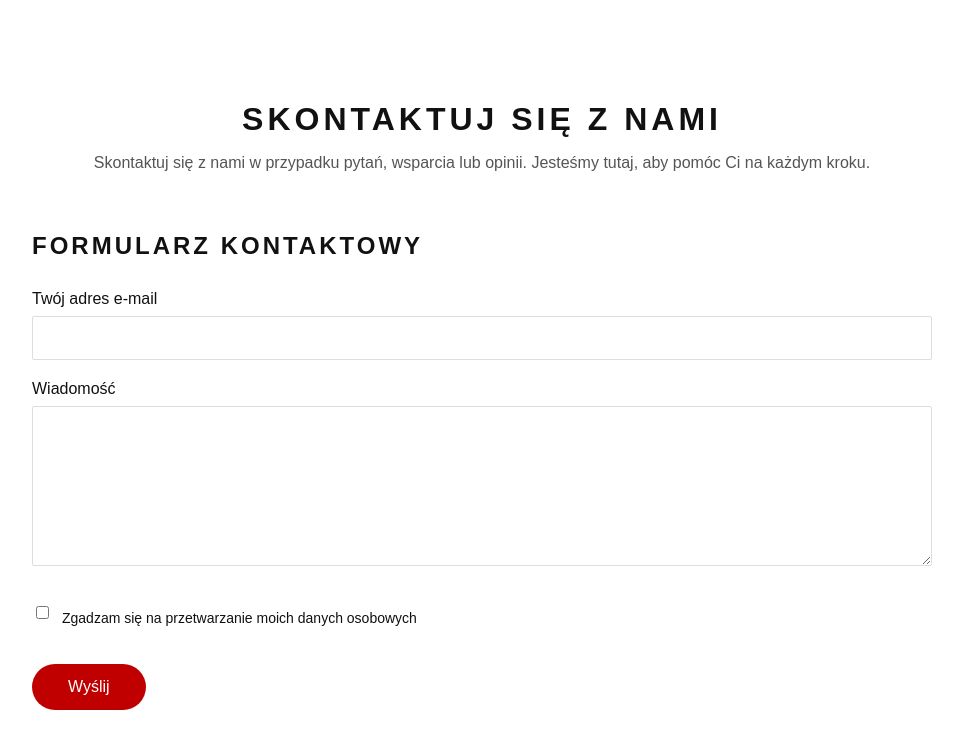
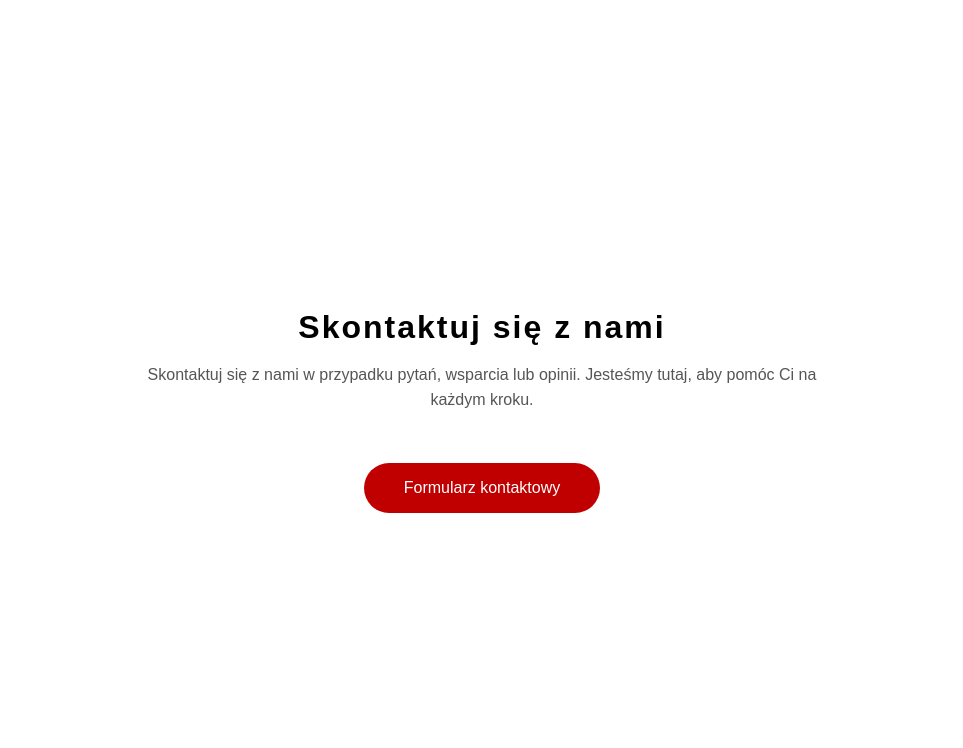
Before and after one commit to kapi26055/zplogistic.pl, a plain HTML site: page kontakt.html in a window 1280 px wide. Shown: the whole page, without its empty margins (158-1121 px from the left). Drawn offline with Linux system fonts and the light colour scheme.

Commit message:
Update kontakt.html

```diff
--- a/kontakt.html
+++ b/kontakt.html
@@ -1,166 +1,69 @@
 <!DOCTYPE html>
 <html lang="pl">
 <head>
-  <meta charset="UTF-8" />
-  <meta name="viewport" content="width=device-width, initial-scale=1.0" />
+  <meta charset="UTF-8">
+  <meta name="viewport" content="width=device-width, initial-scale=1.0">
   <title>Kontakt | ZP Logistic</title>
 
   <style>
-    body {
-      margin: 0;
+    body{
+      margin:0;
       font-family: Arial, Helvetica, sans-serif;
-      background: #ffffff;
-      color: #111;
+      background:#fff;
+      min-height:100vh;
+      display:flex;
+      justify-content:center;
+      align-items:center;
     }
-
-    .container {
-      max-width: 900px;
-      margin: 0 auto;
-      padding: 80px 20px 120px;
+    .container{
+      text-align:center;
+      max-width:700px;
+      padding:40px 20px;
     }
-
-    h1 {
-      text-align: center;
-      letter-spacing: 4px;
-      margin-bottom: 10px;
+    h1{
+      margin-bottom:10px;
+      letter-spacing:2px;
     }
-
-    .subtitle {
-      text-align: center;
-      color: #555;
-      margin-bottom: 60px;
+    .subtitle{
+      color:#555;
+      margin-bottom:50px;
+      line-height:1.6;
     }
-
-    h2 {
-      letter-spacing: 3px;
-      margin-bottom: 30px;
+    .contact-button{
+      padding:16px 40px;
+      font-size:16px;
+      background:#c00000;
+      color:#fff;
+      border:none;
+      border-radius:999px;
+      cursor:pointer;
+      transition:opacity .2s ease;
     }
-
-    label {
-      display: block;
-      margin: 20px 0 8px;
-    }
-
-    input, textarea {
-      width: 100%;
-      padding: 12px;
-      font-size: 16px;
-      border: 1px solid #ddd;
-      border-radius: 2px;
-      box-sizing: border-box;
-    }
-
-    textarea {
-      min-height: 160px;
-      resize: vertical;
-    }
-
-    .checkbox {
-      margin-top: 20px;
-      display: flex;
-      align-items: center;
-      gap: 10px;
-      font-size: 14px;
-    }
-
-    .checkbox input {
-      width: auto;
-    }
-
-    button {
-      margin-top: 30px;
-      padding: 14px 36px;
-      background: #c00000;
-      color: #fff;
-      border: none;
-      border-radius: 999px;
-      font-size: 16px;
-      cursor: pointer;
-    }
-
-    button:hover {
-      opacity: 0.9;
-    }
-
-    #formStatus {
-      margin-top: 20px;
-      font-size: 14px;
+    .contact-button:hover{
+      opacity:.9;
     }
   </style>
 </head>
 
 <body>
-
   <div class="container">
-    <h1>SKONTAKTUJ SIĘ Z NAMI</h1>
+    <h1>Skontaktuj się z nami</h1>
     <p class="subtitle">
       Skontaktuj się z nami w przypadku pytań, wsparcia lub opinii.
       Jesteśmy tutaj, aby pomóc Ci na każdym kroku.
     </p>
 
-    <h2>FORMULARZ KONTAKTOWY</h2>
-
-    <form id="contactForm" method="POST">
-      <label for="email">Twój adres e-mail</label>
-      <input type="email" id="email" name="email" required />
-
-      <label for="message">Wiadomość</label>
-      <textarea id="message" name="message" required></textarea>
-
-      <div class="checkbox">
-        <input type="checkbox" id="rodo" required />
-        <label for="rodo">Zgadzam się na przetwarzanie moich danych osobowych</label>
-      </div>
-
-      <button type="submit">Wyślij</button>
-      <div id="formStatus"></div>
-    </form>
+    <button class="contact-button" id="formButton">
+      Formularz kontaktowy
+    </button>
   </div>
 
   <script>
     const FORM_ENDPOINT = "https://formspree.io/f/mgoejkkb";
 
-    const form = document.getElementById("contactForm");
-    const statusEl = document.getElementById("formStatus");
-
-    function setStatus(msg, ok) {
-      statusEl.textContent = msg;
-      statusEl.style.color = ok ? "#000" : "#c00000";
-    }
-
-    if (form) {
-      form.addEventListener("submit", async (e) => {
-        e.preventDefault();
-
-        const fd = new FormData(form);
-
-        try {
-          setStatus("Wysyłanie…", true);
-
-          const res = await fetch(FORM_ENDPOINT, {
-            method: "POST",
-            headers: { "Accept": "application/json" },
-            body: fd
-          });
-
-          if (res.ok) {
-            form.reset();
-            setStatus("Wiadomość została wysłana. Dziękujemy!", true);
-          } else {
-            let data = null;
-            try { data = await res.json(); } catch (e) {}
-            setStatus(
-              data?.errors?.[0]?.message ||
-              "Nie udało się wysłać wiadomości. Spróbuj ponownie.",
-              false
-            );
-          }
-        } catch (err) {
-          setStatus("Błąd sieci. Spróbuj ponownie później.", false);
-        }
-      });
-    }
+    document.getElementById("formButton").addEventListener("click", () => {
+      window.location.href = FORM_ENDPOINT;
+    });
   </script>
-
 </body>
 </html>
```
